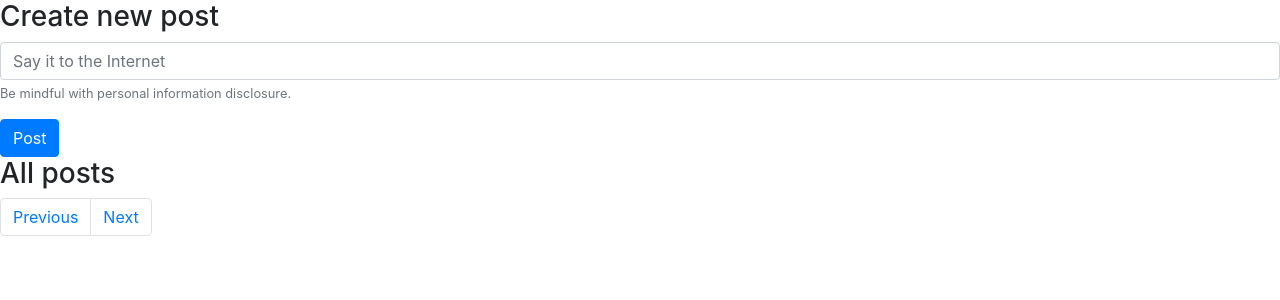
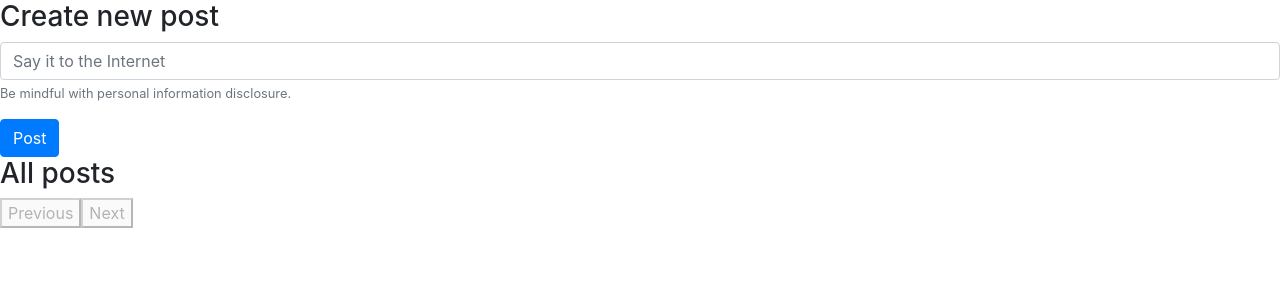
Before and after one commit to deborahly/network, a Django app: page / in a window 1280 px wide. Shown: the part 56-356 px from the top of the page. Run offline with Django 3.2, Linux system fonts and the light colour scheme; data that the repository does not hold is empty; some libraries are stand-ins or nearby versions.

Commit message:
Correction pagination

```diff
--- a/network/static/network/index.js
+++ b/network/static/network/index.js
@@ -50,6 +50,18 @@ function loadPosts(page) {
             card_header.innerHTML = data.posts[i]['poster'];
             card_body.innerHTML = data.posts[i]['content'];
         }
+
+        if (data.page.has_previous === false) {
+            document.querySelector('#previous').setAttribute('disabled', 'true');
+        } else {
+            document.querySelector('#previous').removeAttribute('disabled');
+        }
+
+        if (data.page.has_next === false) {
+            document.querySelector('#next').setAttribute('disabled', 'true');
+        } else {
+            document.querySelector('#next').removeAttribute('disabled');
+        }
     });
 }
 
--- a/network/templates/network/index.html
+++ b/network/templates/network/index.html
@@ -26,8 +26,8 @@
 
         <nav aria-label="Page navigation">
             <ul class="pagination">
-                <li class="page-item"><a id="previous" class="page-link" href="#">Previous</a></li>
-                <li class="page-item"><a id="next" class="page-link" href="#">Next</a></li>
+                <li class="page-item"><button id="previous">Previous</button></li>
+                <li class="page-item"><button id="next">Next</button></li>
             </ul>
         </nav>
     </section>
--- a/network/views.py
+++ b/network/views.py
@@ -38,9 +38,9 @@ def posts(request, page):
         "page": {
             "current": page_object.number,
             "has_next": page_object.has_next(),
-            "has_previous": page_object.has_previous(),
+            "has_previous": page_object.has_previous()
         },
-        "posts": [post.serialize() for post in page_object.object_list],
+        "posts": [post.serialize() for post in page_object.object_list]
     }
 
     return JsonResponse(payload, safe=False)
```
